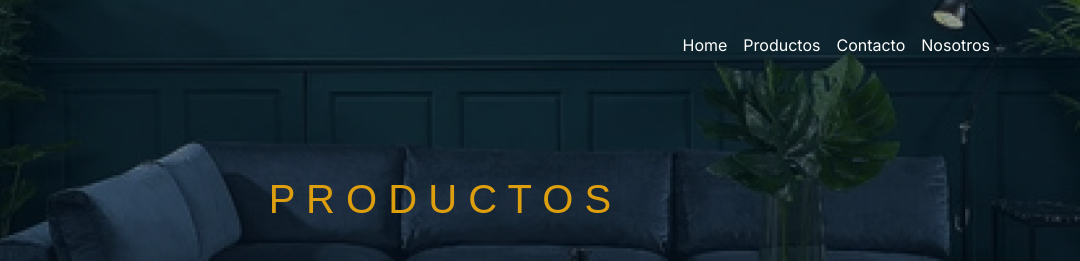
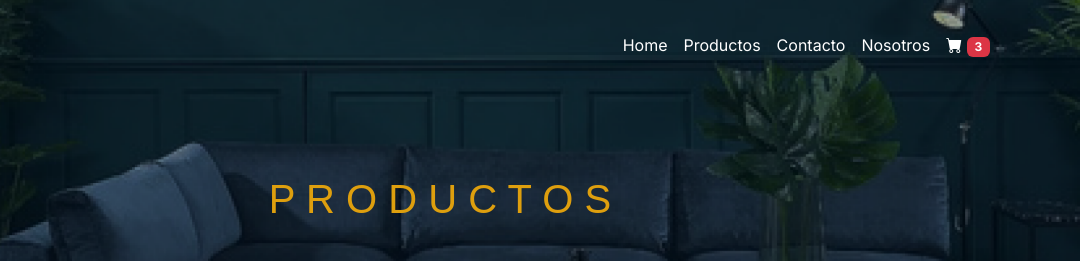
Before and after one commit to alessca1/Empresa-Muebles-DW1, a plain HTML site: page productos.html in a window 1280 px wide. Shown: the top 261 px of the page, 200-1280 px from the left. Drawn offline with nearby package versions, Linux system fonts and the light colour scheme; files that its build step writes are made by us from their sources.

Commit message:
Update productos.html

```diff
--- a/productos.html
+++ b/productos.html
@@ -29,7 +29,13 @@
                     </li>
                     <li class="nav-item itembar">
                       <a href="nosotros.html" class="nav-link">Nosotros</a>
-
+                      <li class="nav-item">
+                        <a class="nav-link" href="carrito.html">
+                          <i class="bi
+               bi-cart-fill"></i>
+                          <span class="badge bg-danger">3</span>
+                        </a>
+                      </li>
 
                 </ul>
             </div>
```
